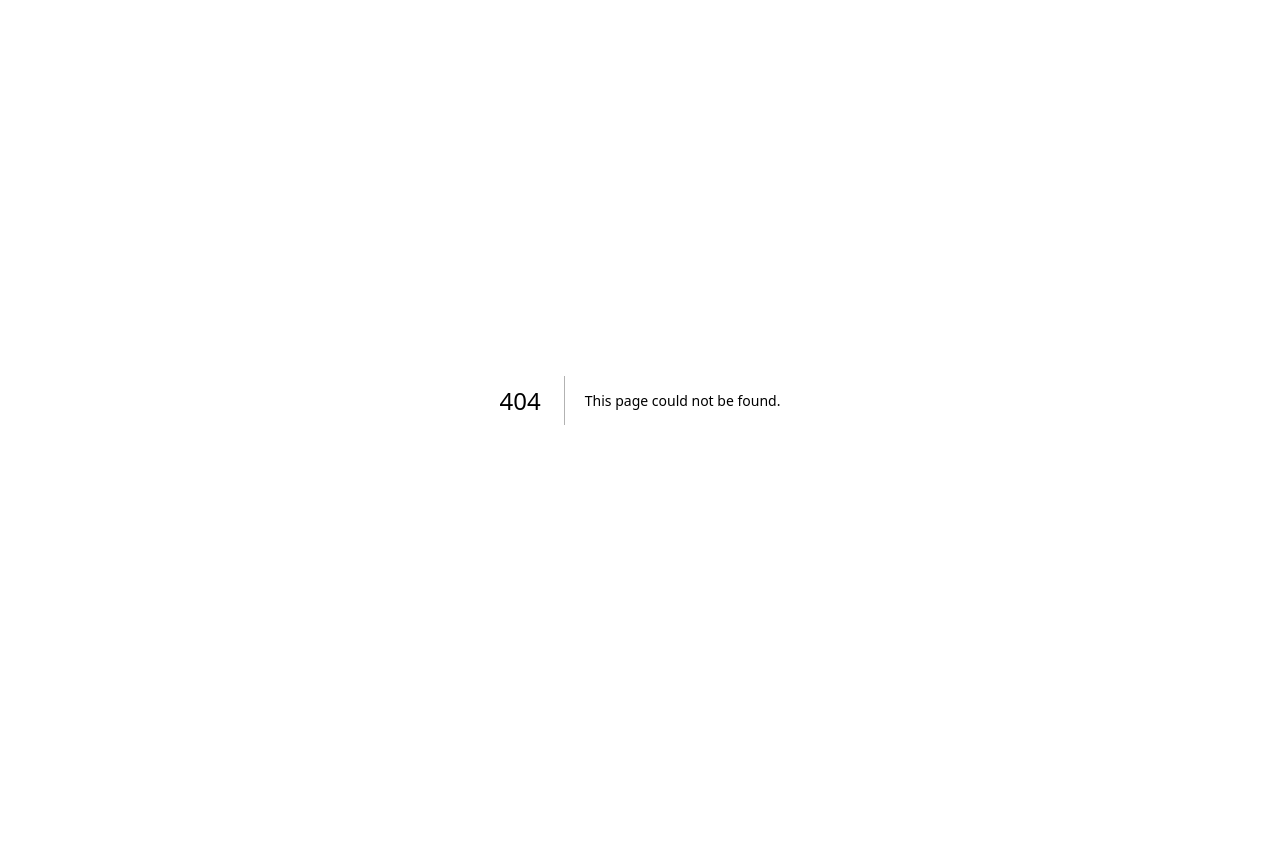
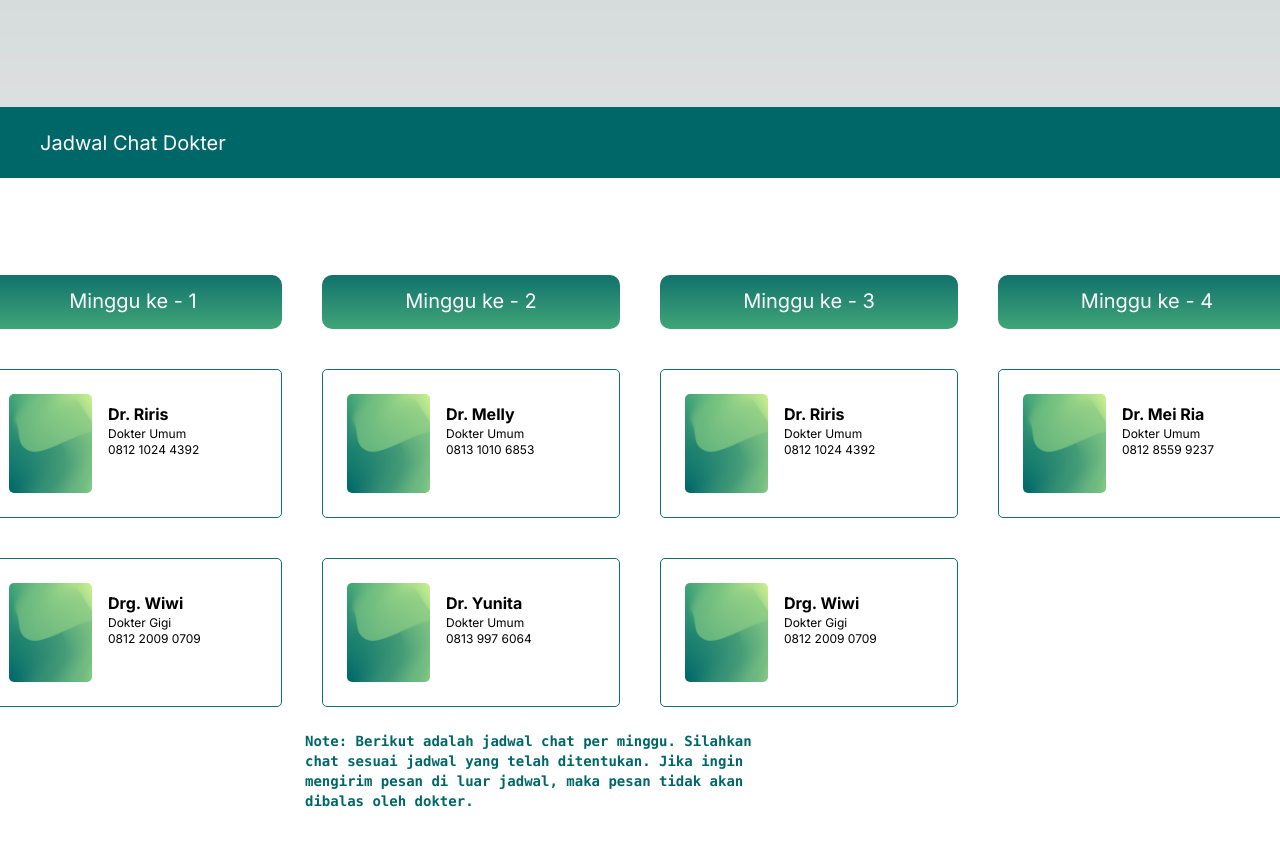
Before and after one commit to BerthaSoliany/4_STEI-KLINIK, a Next.js app in the folder stei-klinik/: page /chat-dokter in a window 1280 px wide. Before the commit this address had no page. Shown: the top 846 px of the page. Before the commit the page ends 800 px from the top, so only its background shows below. Built offline with nearby package versions, Linux system fonts and the light colour scheme.

Commit message:
feat: chat-dokter (not done)

```diff
--- /dev/null
+++ b/stei-klinik/app/chat-dokter/boxdokter.tsx
@@ -0,0 +1,35 @@
+import Image from "next/image";
+
+export interface DokProps {
+    nama: string;
+    dokter: string;
+    nomor: string;
+}
+
+const Boxdokter = ({nama, dokter, nomor}: DokProps) => {
+    return (
+        <>
+            <div className="h-[149px] w-[298px] rounded-[5px] border-[#11726c] border-[1px] p-6">
+                <div className="flex flex-row space-x-4">
+                    <div className="overflow-hidden rounded-[5px] h-[99px] w-[83px]">
+                        <div className="h-[99px] w-[99px]">
+                            <Image
+                                src="/boxgreen.png"
+                                width={200}
+                                height={100}
+                                alt="boxgreen"
+                            />
+                        </div>
+                    </div>
+                    <div className="pt-2">
+                        <p className="text-black text-base font-bold">{nama}</p>
+                        <p className="text-black text-xs">{dokter}</p>
+                        <p className="text-black text-xs">{nomor}</p>
+                    </div>
+                </div>
+            </div>
+        </>
+    );
+    };
+
+export default Boxdokter;
--- /dev/null
+++ b/stei-klinik/app/chat-dokter/boxminggu.tsx
@@ -0,0 +1,17 @@
+export interface MingguProps {
+    minggu: string
+}
+
+const Boxminggu = ({minggu}: MingguProps) => {
+    return(
+        <>
+            <div className="bg-gradient-to-b from-[#11726C] to-[#40a578] w-[298px] h-[54px] rounded-[10px]">
+                <div className="p-3 text-center text-xl">
+                        <p className="text-[#FFFFFF]">{minggu}</p>
+                </div>
+            </div>
+        </>
+    );
+};
+
+export default Boxminggu;
--- /dev/null
+++ b/stei-klinik/app/chat-dokter/page.tsx
@@ -0,0 +1,49 @@
+import Boxdokter from "./boxdokter";
+import Boxminggu from "./boxminggu";
+
+export default function Chatdokter() {
+return <body>
+<div className="overscroll-auto bg-[#ffffff]">
+    <div className="mb-[107px]"></div>
+    <div className="flex-none w-screen h-[71px] bg-[#006769] m-0">
+        <div className="pt-[21.5px] px-10">
+            <p className="text-[#FFFFFF] text-xl">Jadwal Chat Dokter</p>
+        </div>
+    </div>
+    <div className="flex-none overscroll-auto m-0">
+        <div className="pt-8"></div>
+        <div className="p-[65px]">
+            <div className="flex flex-row space-x-10  place-content-center">
+                <div className="flex flex-col space-y-10">
+                    <Boxminggu minggu="Minggu ke - 1" />
+                    <Boxdokter nama="Dr. Riris" dokter="Dokter Umum" nomor="0812 1024 4392" />
+                    <Boxdokter nama="Drg. Wiwi" dokter="Dokter Gigi" nomor="0812 2009 0709" />
+                </div>
+                <div className="flex flex-col space-y-10">
+                    <Boxminggu minggu="Minggu ke - 2" />
+                    <Boxdokter nama="Dr. Melly" dokter="Dokter Umum" nomor="0813 1010 6853" />
+                    <Boxdokter nama="Dr. Yunita" dokter="Dokter Umum" nomor="0813 997 6064" />
+                </div>
+                <div className="flex flex-col space-y-10">
+                    <Boxminggu minggu="Minggu ke - 3" />
+                    <Boxdokter nama="Dr. Riris" dokter="Dokter Umum" nomor="0812 1024 4392" />
+                    <Boxdokter nama="Drg. Wiwi" dokter="Dokter Gigi" nomor="0812 2009 0709" />
+                </div>
+                <div className="flex flex-col space-y-10">
+                    <Boxminggu minggu="Minggu ke - 4" />
+                    <Boxdokter nama="Dr. Mei Ria" dokter="Dokter Umum" nomor="0812 8559 9237" />
+                </div>
+            </div>
+            <div className="w-[480px] ml-[240px] mt-6">
+                <pre className="text-sm font-bold text-[#006769] text-wrap">Note: Berikut adalah jadwal chat per minggu. Silahkan chat sesuai jadwal
+                yang telah ditentukan. Jika ingin mengirim pesan di luar jadwal, maka pesan
+                tidak akan dibalas oleh dokter.
+                </pre>
+            </div>
+        </div>
+    </div>
+</div>
+</body>
+
+
+}
```
Also changed, not shown: stei-klinik/public/boxgreen.png (added), 1 other file (tests, documents, lock files or other folders).
